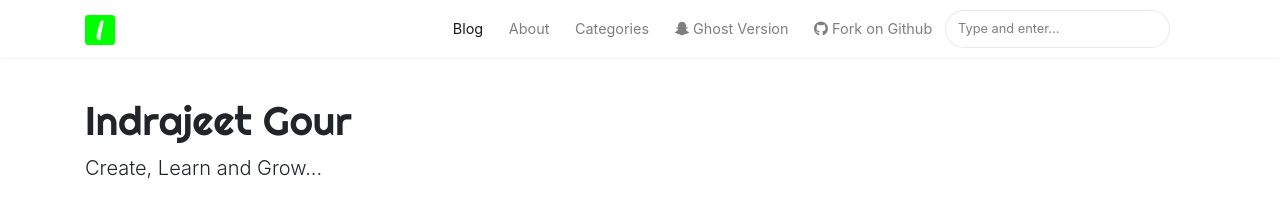
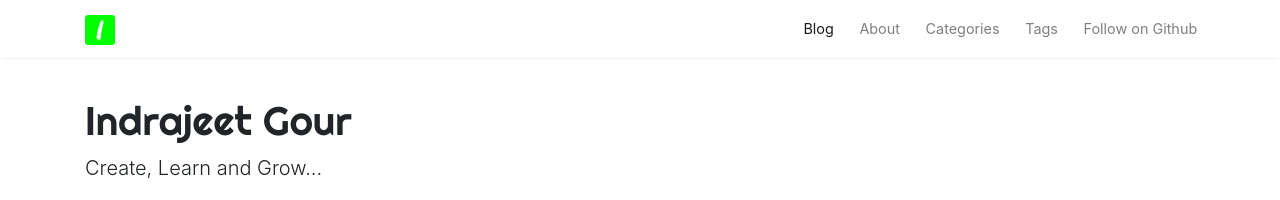
Before and after one commit to indrajeetgour/indrajeetgour.github.io, a Jekyll site: the page built from index.html, in a window 1280 px wide. Shown: the top 200 px of the page. Built offline with Jekyll 4.4.1, drawn with Linux system fonts in a browser that asks for light colours; nearby versions of some CDN libraries; the list of posts is cut into pages by our own code.

Commit message:
add github link

```diff
--- a/_layouts/default.html
+++ b/_layouts/default.html
@@ -80,14 +80,14 @@ ga('send', 'pageview');
                 </li>
 
                 <li class="nav-item">
-                <a target="_blank" class="nav-link" href="https://www.wowthemes.net/themes/mediumish-ghost/"><i class="fab fa-snapchat-ghost"></i> Ghost Version</a>
+                <a class="nav-link" href="{{ site.baseurl }}/tags">Tags</a>
                 </li>
 
                 <li class="nav-item">
-                <a target="_blank" class="nav-link" href="https://github.com/wowthemesnet/mediumish-theme-jekyll"><i class="fab fa-github"></i> Fork on Github</a>
+                <a target="_blank" class="nav-link" href="https://github.com/indrajeetgour><i class="fab fa-github"></i> Follow on Github</a>
                 </li>
 
-                {% include search-lunr.html %}
+                <!-- {% include search-lunr.html %} -->
 
             </ul>
 
```
